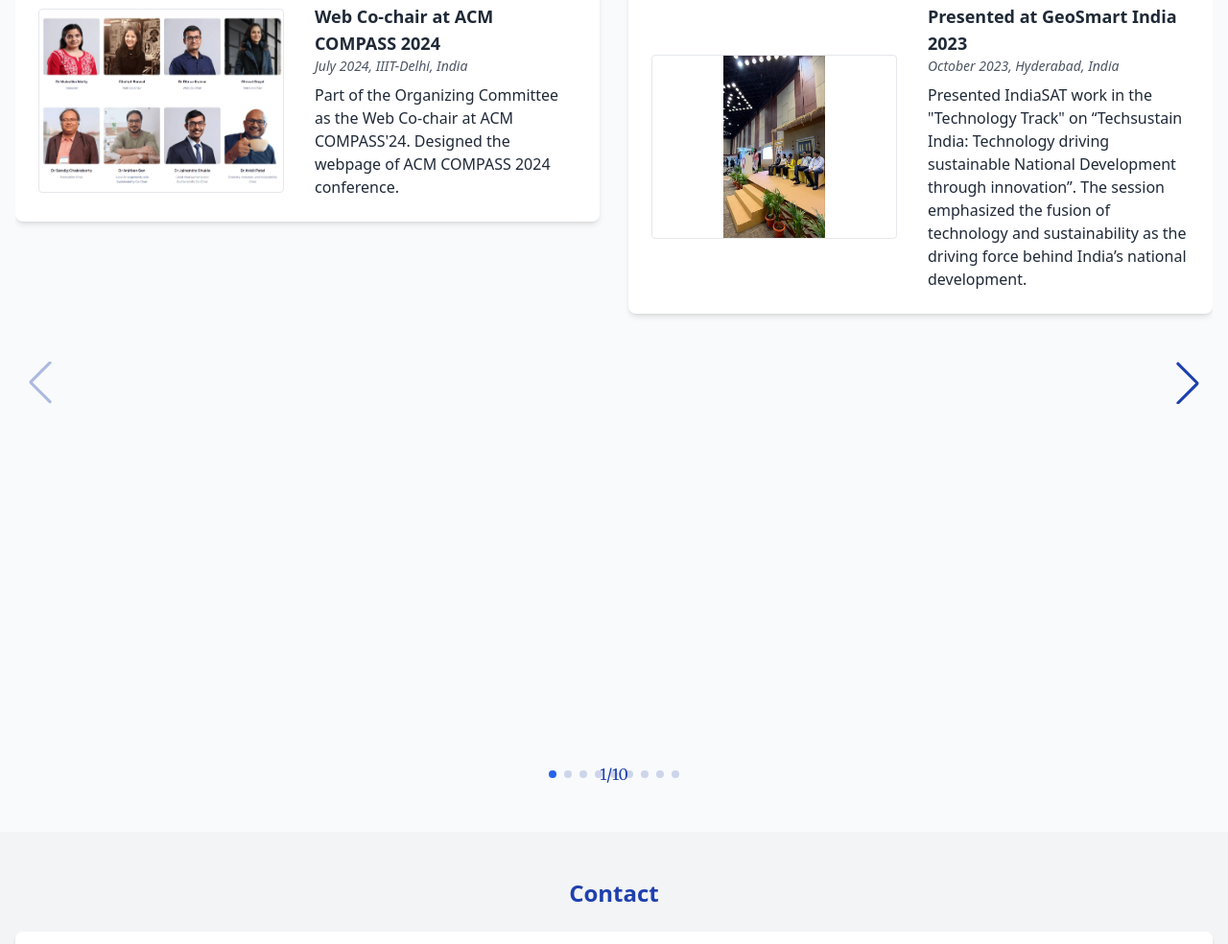
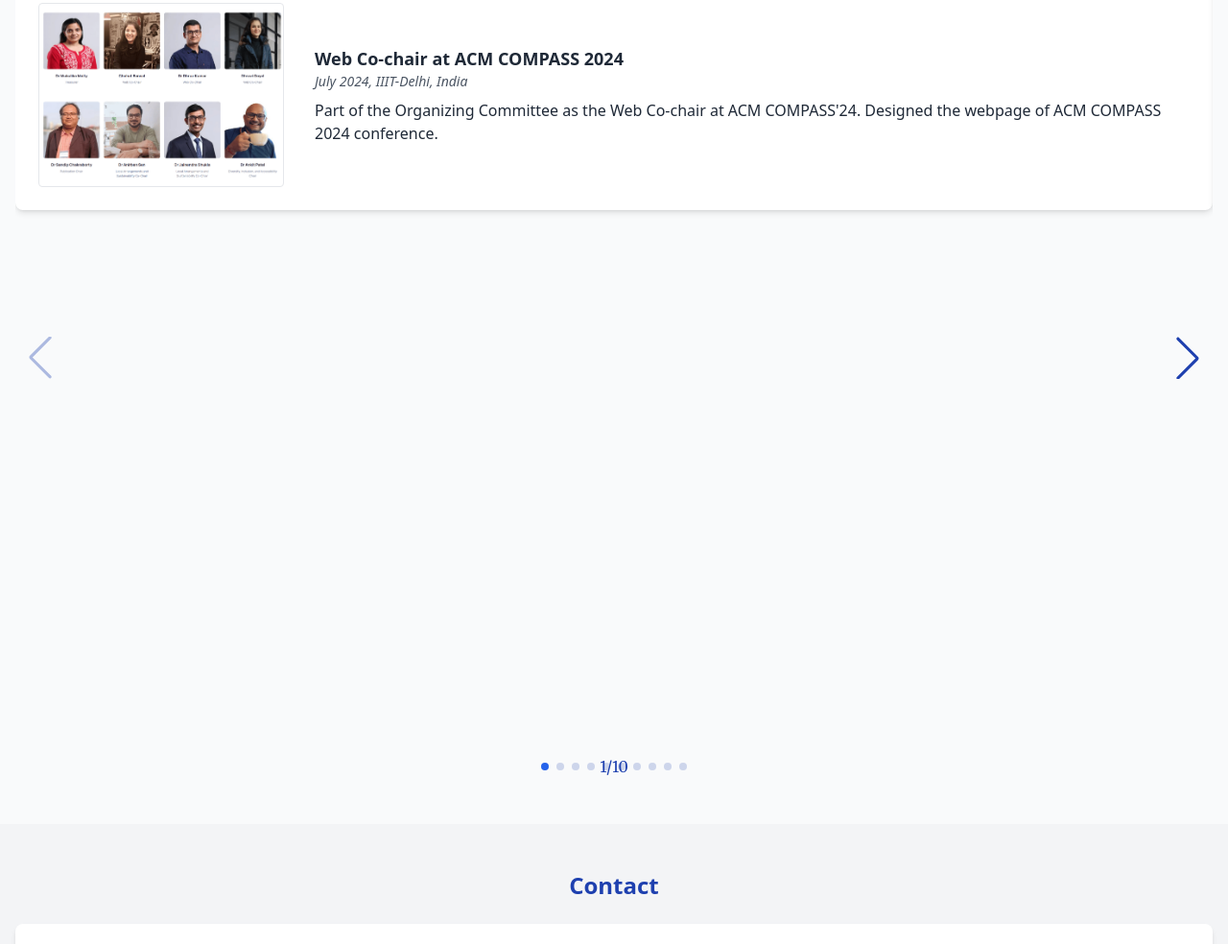
Before and after one commit to BansalChahat/BansalChahat.github.io, a plain HTML site: page index.html in a window 1280 px wide. Shown: the part 3333-4317 px from the top of the page at 96% size. Drawn offline with nearby package versions, Linux system fonts and the light colour scheme.

Commit message:
Updated carousal

```diff
--- a/assets/css/style.css
+++ b/assets/css/style.css
@@ -21,6 +21,8 @@
 .swiper-button-prev,
 .swiper-button-next {
     color: #1e40af; /* Tailwind's blue-800 */
+    top: 50%; /* Center vertically */
+    transform: translateY(-50%);
 }
 
 .swiper-button-prev:hover,
@@ -40,4 +42,5 @@
     font-family: 'Merriweather', serif;
     font-size: 1rem;
     color: #1e40af; /* Tailwind's blue-800 */
+    margin-top: 0.5rem; /* Reduced vertical space */
 }
--- a/assets/js/script.js
+++ b/assets/js/script.js
@@ -1,7 +1,6 @@
 document.addEventListener('DOMContentLoaded', function () {
     const swiper = new Swiper('.presentations-swiper', {
-        slidesPerView: 2,
-        spaceBetween: 30,
+        slidesPerView: 1,
         navigation: {
             nextEl: '.swiper-button-next',
             prevEl: '.swiper-button-prev',
--- a/index.html
+++ b/index.html
@@ -329,11 +329,9 @@
                 </div>
             </div>
         </div>
-        <div class="flex justify-center items-center mt-4">
-            <div class="swiper-button-prev"></div>
-            <div class="swiper-counter text-blue-800 font-merriweather mx-4"></div>
-            <div class="swiper-button-next"></div>
-        </div>
+        <div class="swiper-button-prev"></div>
+        <div class="swiper-button-next"></div>
+        <div class="swiper-counter text-blue-800 font-merriweather text-center"></div>
         <div class="swiper-pagination"></div>
     </div>
 </section>
```
